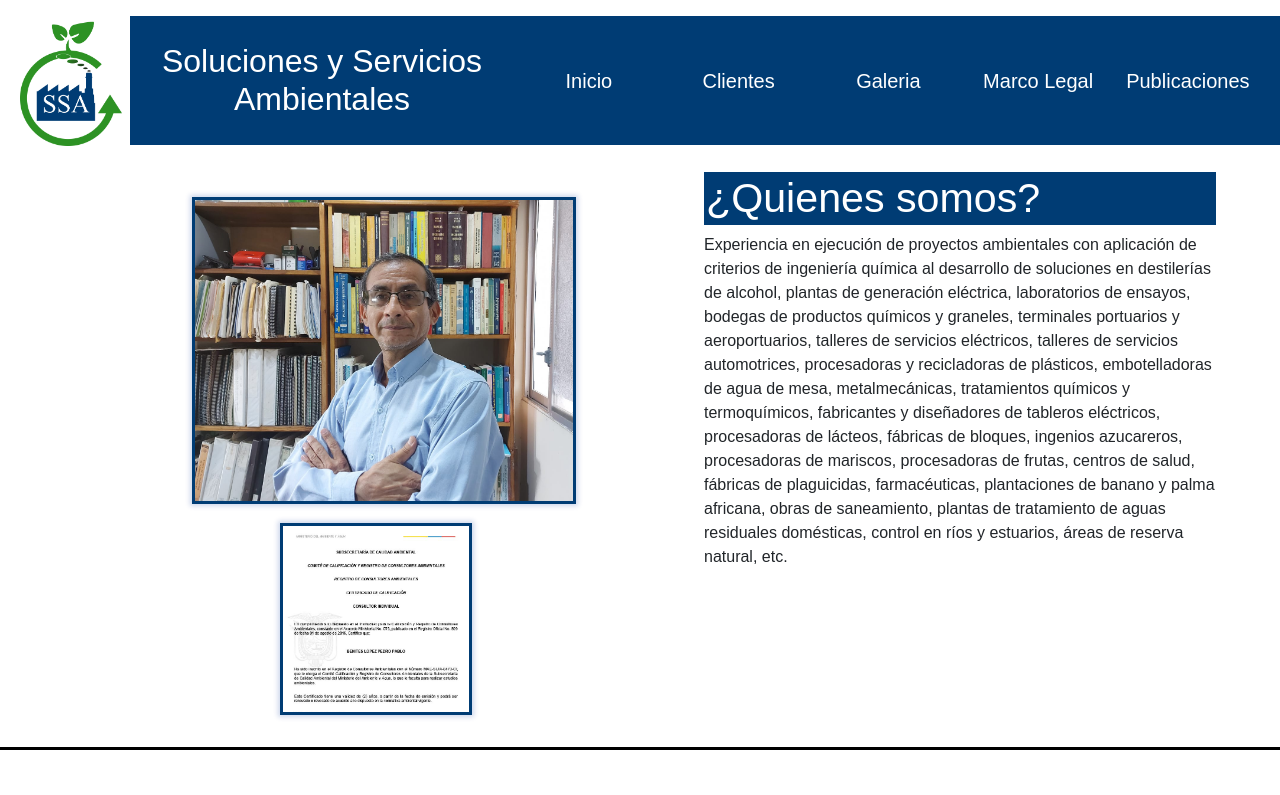
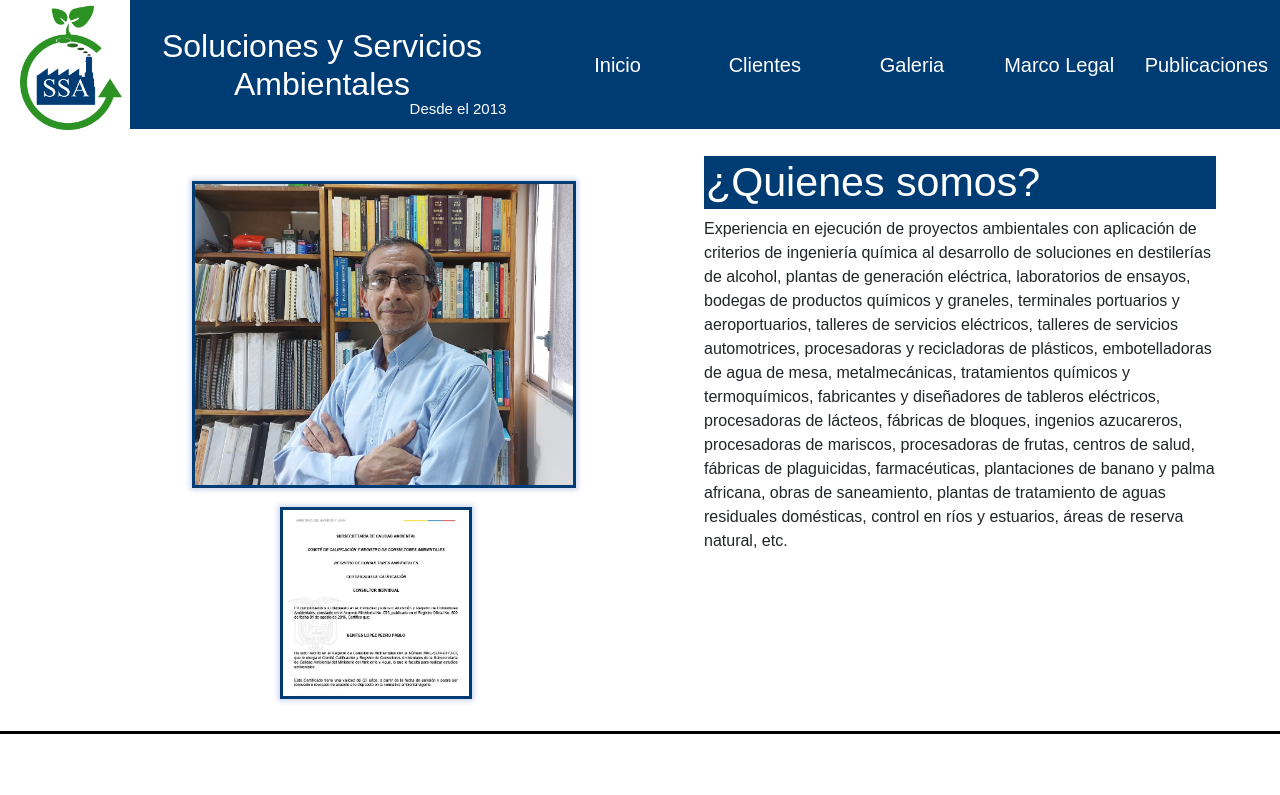
Before and after one commit to ppbenitesbarco/Soluciones-Servicios-prueba, a plain HTML site: page index.html in a window 1280 px wide. Shown: the top 795 px of the page. Drawn offline with Linux system fonts and the light colour scheme.

Commit message:
Add files via upload

```diff
--- a/Estilos.css
+++ b/Estilos.css
@@ -12,21 +12,6 @@ body {
 	height: 129px;
 	background-color:#003C74;
 }
-#inicio h1 {
-	float: left;
-	color: white;
-	width: 30%;
-	text-align: center;
-	font-size: 200%;
-	margin-top: 2%;
-}
-#inicio h2 {
-	color: white;
-	font-size: 15px;
-	position: absolute;
-	top: 20%;
-	left: 32%;
-}
 #logo {
 	width: 130px;
 	float: left;
@@ -38,12 +23,36 @@ body {
 	margin-left: 20px;
 	margin-top: 5px;
 }
+#ssa {
+	width: 30%;
+	height: 129px;
+	float: left;
+}
+#inicio h1 {
+	color: white;
+	text-align: center;
+	font-size: 200%;
+	margin-top: 7%;
+}
+#inicio h2 {
+	color: white;
+	font-size: 15px;
+	position: absolute;
+	top: 100px;
+	left: 32%;
+}
 #botones {
-	width: 100%;
+	width: 40%;
+	height: 129px;
+	float: right;
+}
+#botones ul {
+	float: right;
+	width: 150%;
+	height: 129px;
 }
 #botones li {
-	width: 12%;
-	height:129px;
+	width: 20%;
 	float:left;
 	line-height:130px;
 	text-align:center;
@@ -52,6 +61,7 @@ body {
 
 }
 #botones li a {
+	height: 129px;
 	display:block;
 	color:white;
 	text-decoration:none;
```
